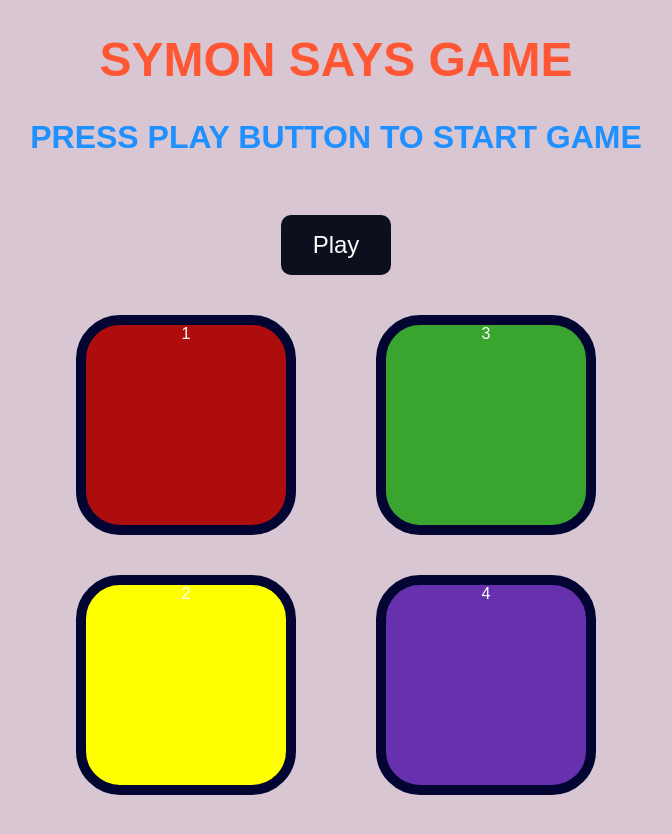
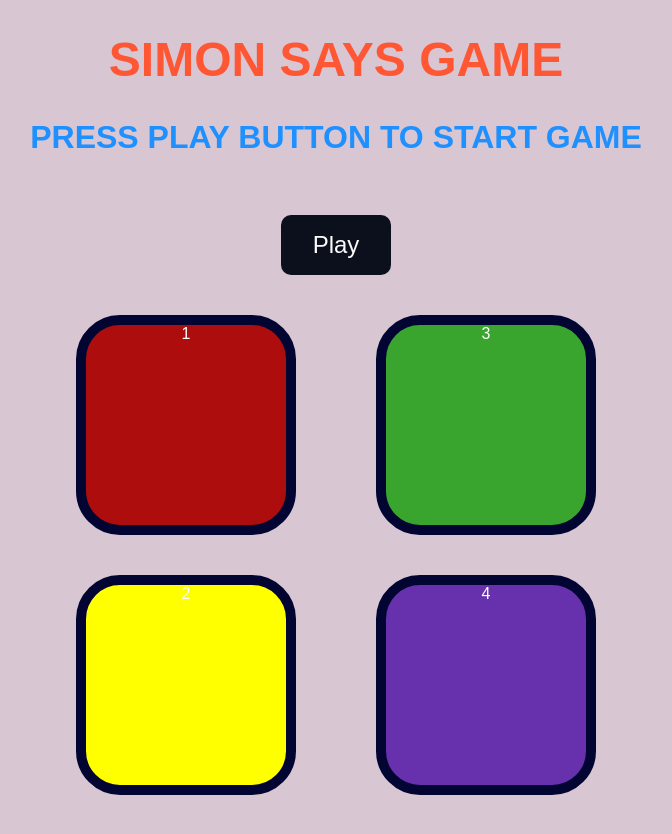
Before and after one commit to DOLLY-TRIPATHI/Simon_Says_Game_Project, a plain HTML site: page index.html in a window 1280 px wide. Shown: the whole page, without its empty margins (304-976 px from the left). Drawn offline with Linux system fonts and the light colour scheme.

Commit message:
Update index.html

```diff
--- a/index.html
+++ b/index.html
@@ -8,7 +8,7 @@
 </head>
 <body>
         <h1>
-            Symon Says Game
+            Simon Says Game
         </h1>
 
         <h2>
```
